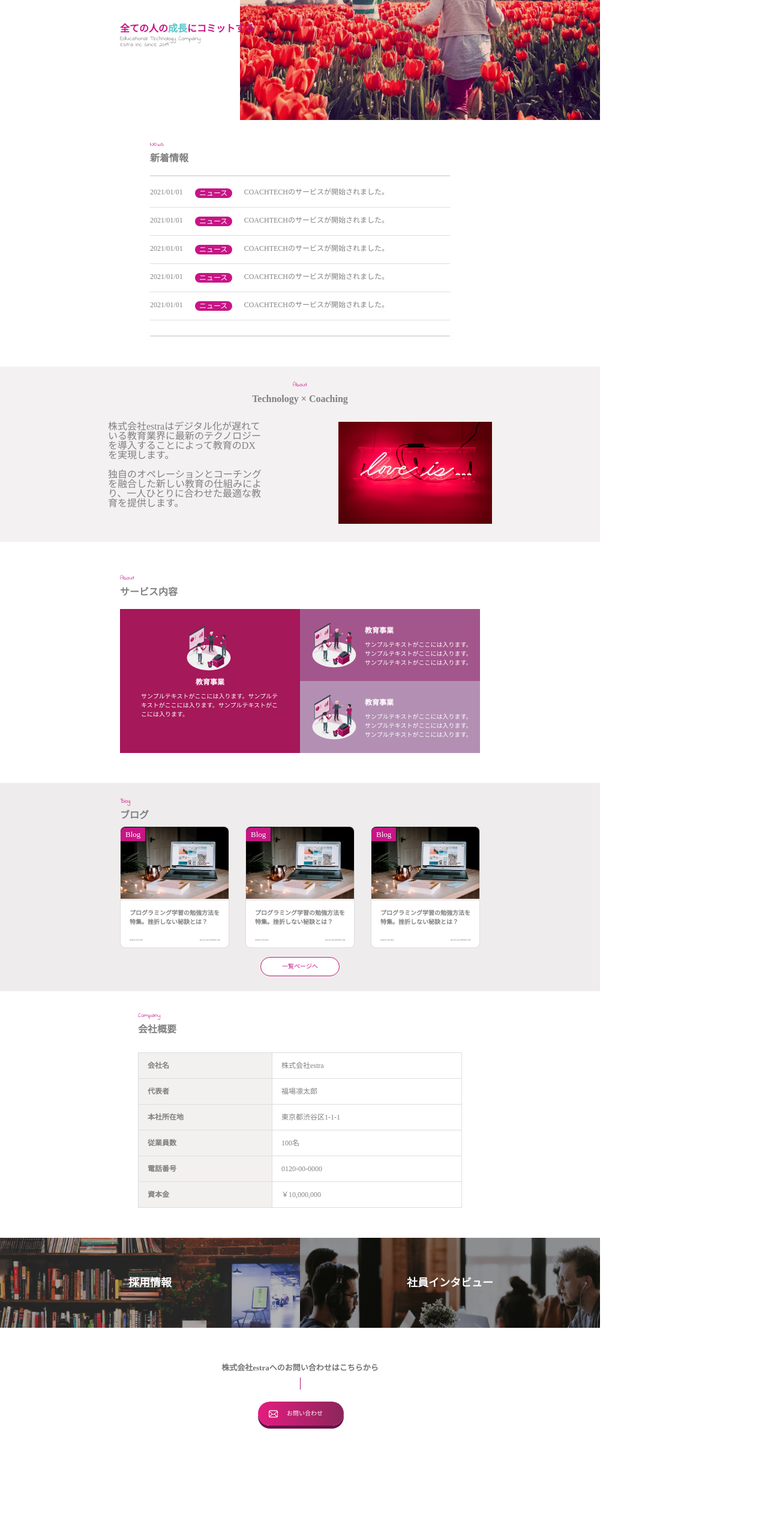
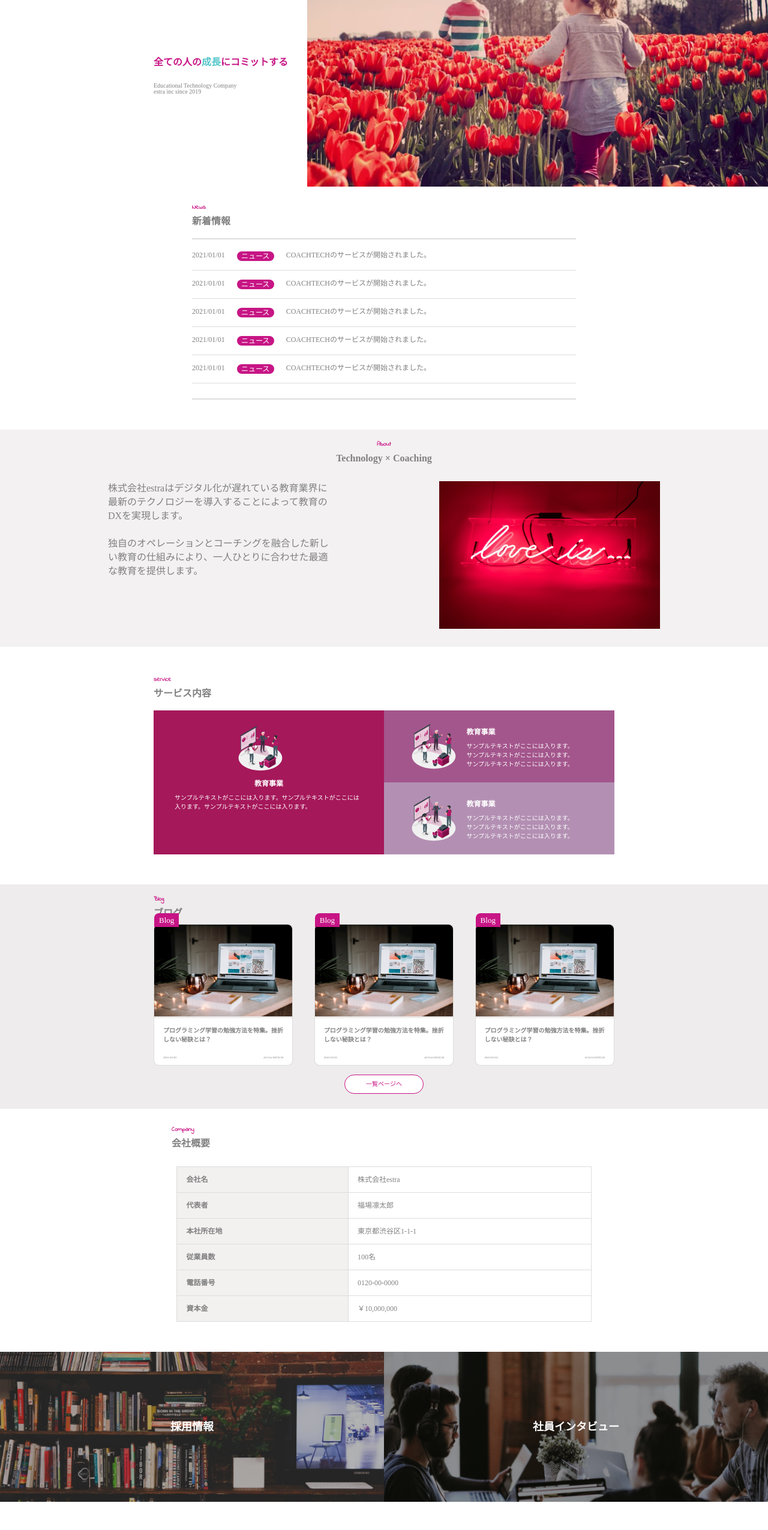
Before and after one commit to ninaaaaaaaaaaaaaaa/AAAA, a plain HTML site: page index.html in a window 1280 px wide. Shown: the part 230-2780 px from the top of the page at 60% size. Before the commit the page ends 2656 px from the top, so only its background shows below. Drawn offline with Linux system fonts and the light colour scheme.

Commit message:
直しました

```diff
--- a/css/style.css
+++ b/css/style.css
@@ -1,9 +1,4 @@
-.estra{
-  width: 1000px;
-}
-.growth{
-  width: 100%;
-}
+
 .header-ttl{
   width: 100px;
   margin-left: 20px;
@@ -116,7 +111,7 @@ a{
 
   padding: 20px 0;
 }
-small{
+h6{
   font-family: 'Indie Flower', cursive;
   font-size: 10px;
   color: mediumvioletred;
@@ -133,6 +128,7 @@ small{
 }
 .about_item_td{
  width: 40%;
+ line-height: 23px;
 }
 h4{
   padding: 10px 0;
@@ -264,7 +260,7 @@ h3{
   display: inline-block;
   border-radius: 8px 0 0 0;
   position: relative;
-  top: -132px;
+  top: -185px;
   right: 15px;
 }
 .blog_td_tag{
@@ -314,14 +310,14 @@ table th{
   position: relative;
   background: url(../img/recruit.png);
   width: 50%;
-  height: 150px;
+  height: 250px;
   background-size: cover;
 }
 .last_2{
   position: relative;
   background: url(../img/interview.png);
   width: 50%;
-  height: 150px;
+  height: 250px;
   background-size: cover;
 }
 .last{
@@ -355,7 +351,7 @@ table th{
 }
 .contact_btn{
   position: relative;
-  left: 40%;
+  left: 43%;
   text-align: center;
   padding-left: 26px;
   border-radius: 30px;
@@ -380,3 +376,17 @@ table th{
   height: 15px;
   margin-left: 8px;
 }
+.footer_{
+  text-align: center;
+  font-size: 8px;
+  padding-top: 10px;
+  padding-bottom: 5px;
+  display: block;
+  color:gray;
+}
+footer{
+  text-align: center;
+  background-color: rgb(236, 235, 235);
+
+
+}
--- a/index.html
+++ b/index.html
@@ -28,14 +28,14 @@
     </nav>
   </header>
   <div class="commit">
-    <img src="./img/firstview.jpg" alt="" class="commit__img">
+    <img src="./img/firstview.jpg" alt="子どもが遊んでいる写真" class="commit__img">
     <h2 class="everyone">Commit to the <span class="everyone_a">grouth</span><br>for everyone</h2>
     <h4 class="everyone_3">全ての人の<span class="everyone_a">成長</span>にコミットする</h4>
-    <small class="everyone_4">Educational Technology Company <br> estra inc since 2019</small>
+    <p class="everyone_4">Educational Technology Company <br> estra inc since 2019</p>
   </div>
   </div>
   <div class="new">
-    <small class="news">News</small>
+    <h6 class="news">News</h6>
     <h4 class="news_ttl">新着情報</h4>
     <div class="new_item">
       <p class="new_item_date">2021/01/01</p>
@@ -65,17 +65,17 @@
   </div>
   <div class="about">
     <div class="about_ttl">
-      <small>About</small>
+      <h6>About</h6>
       <h4>Technology × Coaching</h4>
     </div>
     <div class="about_item">
       <p class="about_item_td">株式会社estraはデジタル化が遅れている教育業界に最新のテクノロジーを導入することによって教育のDXを実現します。<br><br> 独自のオペレーションとコーチングを融合した新しい教育の仕組みにより、一人ひとりに合わせた最適な教育を提供します。</p>
-      <img src="./img/about.jpg" alt="" class="about_img">
+      <img src="./img/about.jpg" alt="love..?" class="about_img">
     </div>
   </div>
   <div class="service">
     <header class="service_ttl">
-      <small>About</small>
+      <h6>service</h6>
       <h4>サービス内容</h4>
     </header>
     <div class="boxboss">
@@ -88,13 +88,13 @@
     <div class="box2">
       <div class="box_td2">
       <h4 class="service_ttl3">教育事業</h4>
-      <p class="s_td">サンプルテキストがここには入ります。サンプルテキストがここには入ります。サンプルテキストがここには入ります。</p>
+      <p class="s_td">サンプルテキストがここには入ります。<br>サンプルテキストがここには入ります。<br>サンプルテキストがここには入ります。</p>
       </div>
     </div>
     <div class="box3">
       <div class="box_td2">
       <h4 class="service_ttl3">教育事業</h4>
-      <p class="s_td">サンプルテキストがここには入ります。サンプルテキストがここには入ります。サンプルテキストがここには入ります。</p>
+      <p class="s_td">サンプルテキストがここには入ります。 <br>サンプルテキストがここには入ります。<br>サンプルテキストがここには入ります。</p>
       </div>
     </div>
     </div>
@@ -102,13 +102,13 @@
   <div class="blog">
     <div class="blog_">
     <header class="blog_ttl">
-      <small>Blog</small>
+      <h6>Blog</h6>
       <h4>ブログ</h4>
     </header>
     <div class="blogboss">
     <div class="blog_card">
       <div class="blog_img">
-        <img src="./img/blog__first.jpg" alt="">
+        <img src="./img/blog__first.jpg" alt="パソコンの写真">
       </div>
       <div class="blog_td">
         <div class="blog_td_ttl">Blog</div>
@@ -121,7 +121,7 @@
     </div>
     <div class="blog_card">
       <div class="blog_img">
-        <img src="./img/blog__first.jpg" alt="">
+        <img src="./img/blog__first.jpg" alt="パソコンの写真">
       </div>
       <div class="blog_td">
         <div class="blog_td_ttl">Blog</div>
@@ -134,7 +134,7 @@
     </div>
     <div class="blog_card">
       <div class="blog_img">
-        <img src="./img/blog__first.jpg" alt="">
+        <img src="./img/blog__first.jpg" alt="パソコンの写真">
       </div>
       <div class="blog_td">
         <div class="blog_td_ttl">Blog</div>
@@ -151,7 +151,7 @@
   </div>
   <div class="company">
     <div class="company_ttl">
-      <small>Company</small>
+      <h6>Company</h6>
       <h4>会社概要</h4>
     </div>
     <table>
@@ -194,6 +194,11 @@
    <p class="bou"></p>
    <a href="" class="contact_btn">お問い合わせ</a>
  </div>
+ <footer>
+   <small class="footer_">
+     Copyrigth &copy; estra,inc All Rights Reserved
+   </small>
+ </footer>
   </div>
 </body>
 </html>
```
